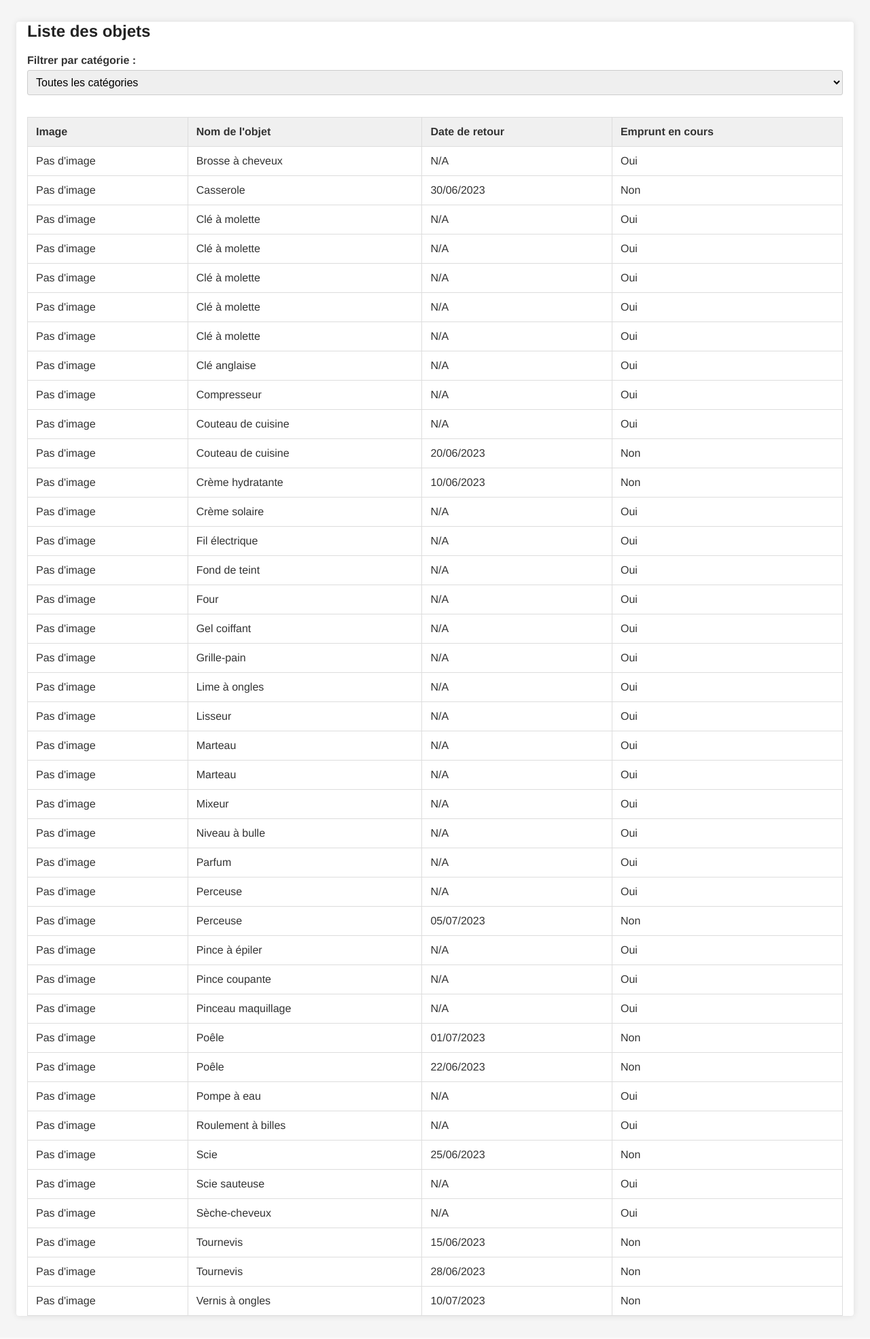
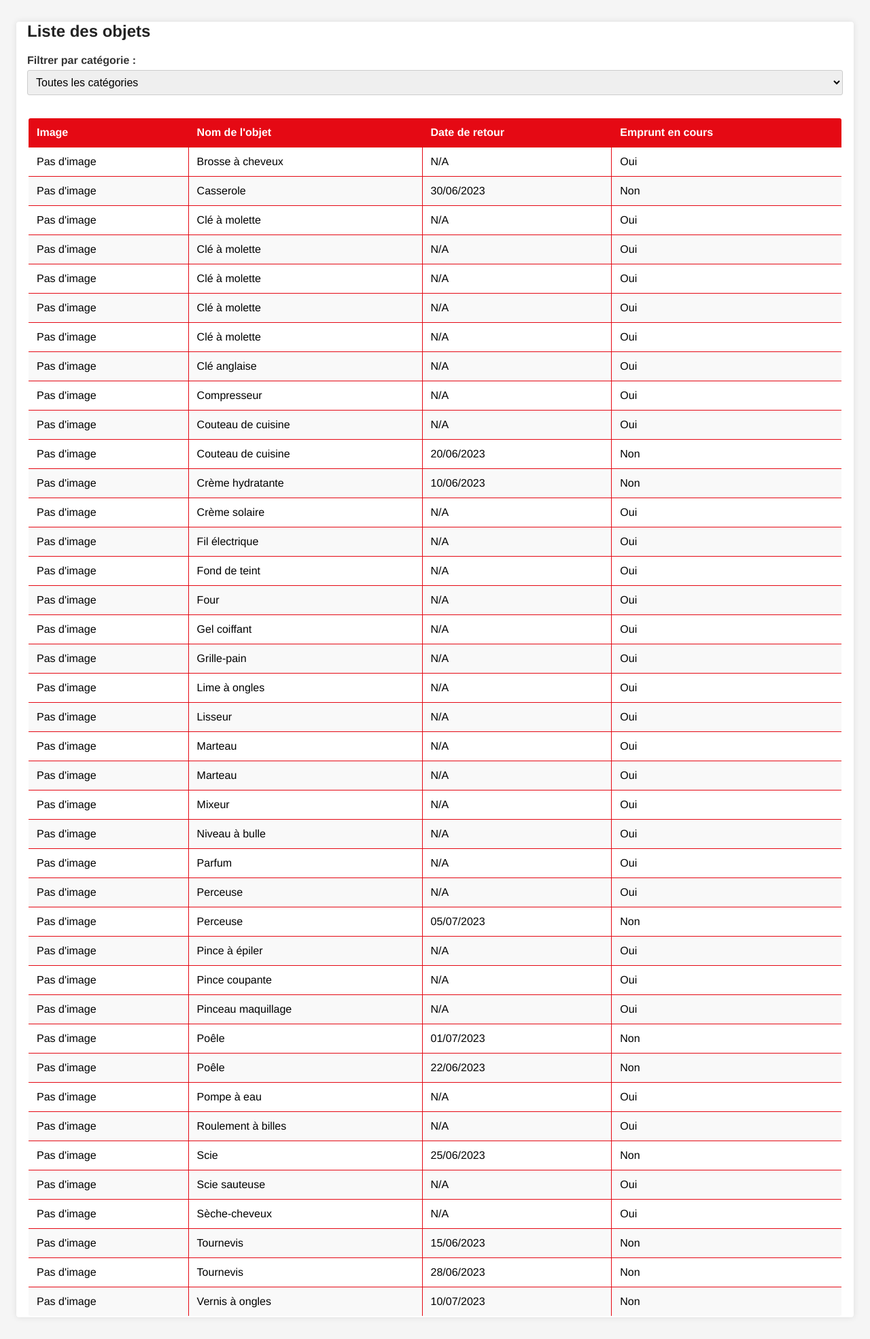
Before and after one commit to Tsilavina-coder/S2-INF-102-Projet-Final-Juillet25-ETU4334-4354, a PHP site: page /listeobj.php in a window 1280 px wide. Shown: the whole page at 68% size. Before the commit the page ends 1938 px from the top, so only its background shows below. Run offline with PHP 8.4, Linux system fonts and the light colour scheme; data comes from the database, SQL or seed files in the repository.

Commit message:
Update listeobj.php

```diff
--- a/ListeObjet/listeobj.php
+++ b/ListeObjet/listeobj.php
@@ -60,7 +60,7 @@ echo '<img src="' . $imagePath . '" alt="Photo de profil" class="rounded-circle
 
         <?php
         if (count($objets) > 0) {
-            echo '<table class="table table-bordered">';
+            echo '<table class="table table-bordered styled-table">';
             echo '<thead><tr><th>Image</th><th>Nom de l\'objet</th><th>Date de retour</th><th>Emprunt en cours</th></tr></thead><tbody>';
             foreach ($objets as $row) {
                 echo '<tr>';
```
